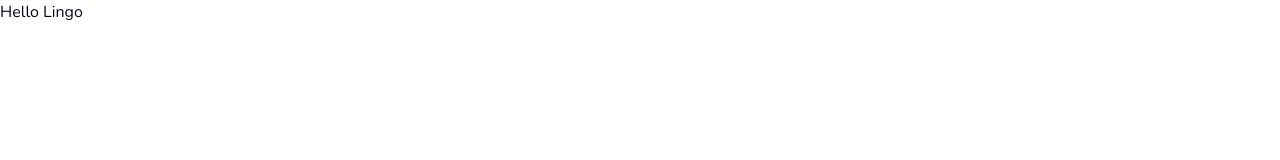
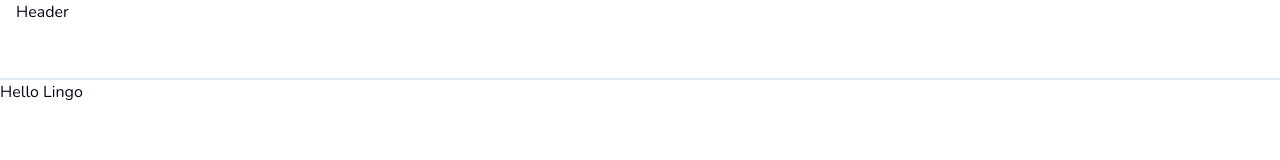
Before and after one commit to Vivekk-11/duolingo-clone, a Next.js app: page / in a window 1280 px wide. Shown: the top 160 px of the page. Built offline with nearby package versions, Linux system fonts and the light colour scheme.

Commit message:
marketing layout

```diff
--- /dev/null
+++ b/app/(marketing)/footer.tsx
@@ -0,0 +1,11 @@
+import React from "react";
+
+const Footer = () => {
+  return (
+    <footer className="hidden lg:block h-20 w-full p-2 border-b-2 border-slate-200">
+      Footer
+    </footer>
+  );
+};
+
+export default Footer;
--- /dev/null
+++ b/app/(marketing)/header.tsx
@@ -0,0 +1,11 @@
+import React from "react";
+
+const Header = () => {
+  return (
+    <header className="h-20 w-full px-4 border-b-2 border-slate-200">
+      Header
+    </header>
+  );
+};
+
+export default Header;
--- /dev/null
+++ b/app/(marketing)/layout.tsx
@@ -0,0 +1,16 @@
+import React from "react";
+import Header from "./header";
+
+interface Props {
+  children: React.ReactNode;
+}
+const MarketingLayout = ({ children }: Props) => {
+  return (
+    <div className="min-h-screen flex flex-col">
+      <Header />
+      <main className="flex-1 flex flex-col">{children}</main>
+    </div>
+  );
+};
+
+export default MarketingLayout;
```
Also changed, not shown: app/(marketing)/page.tsx (renamed from app/page.tsx).
